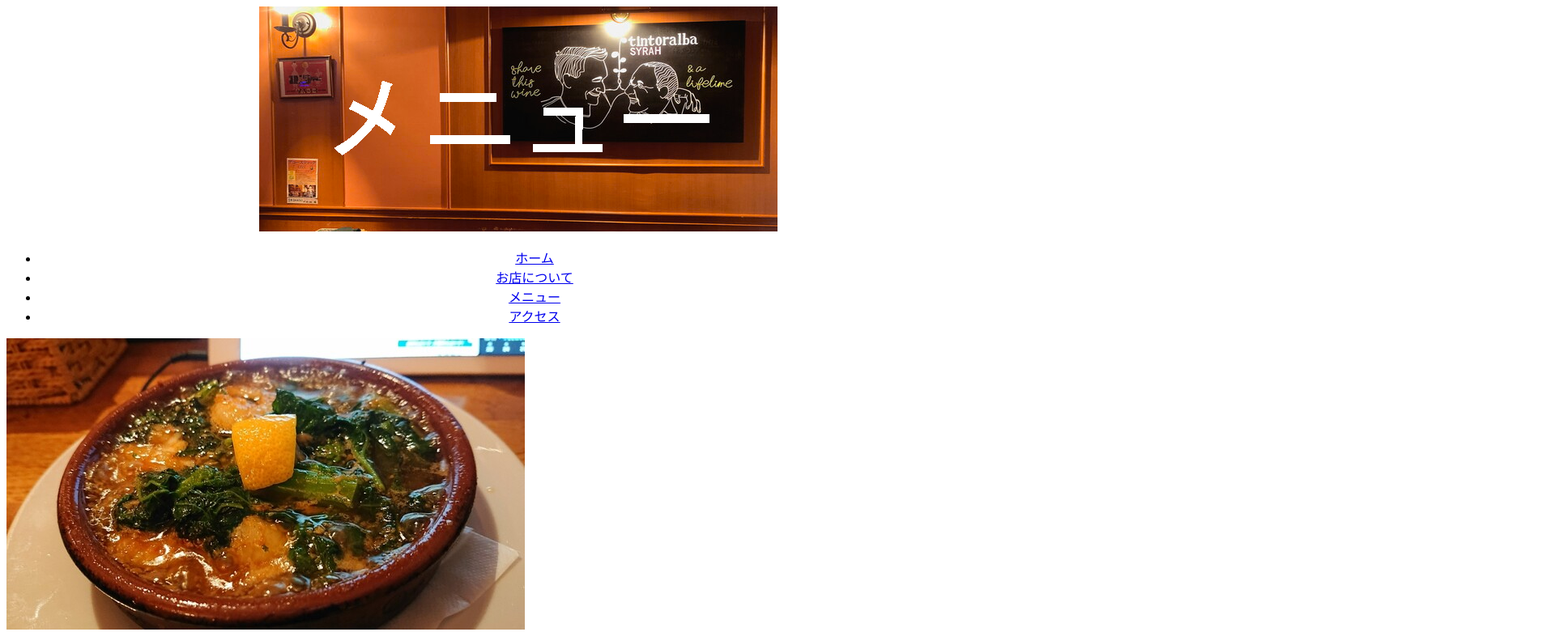
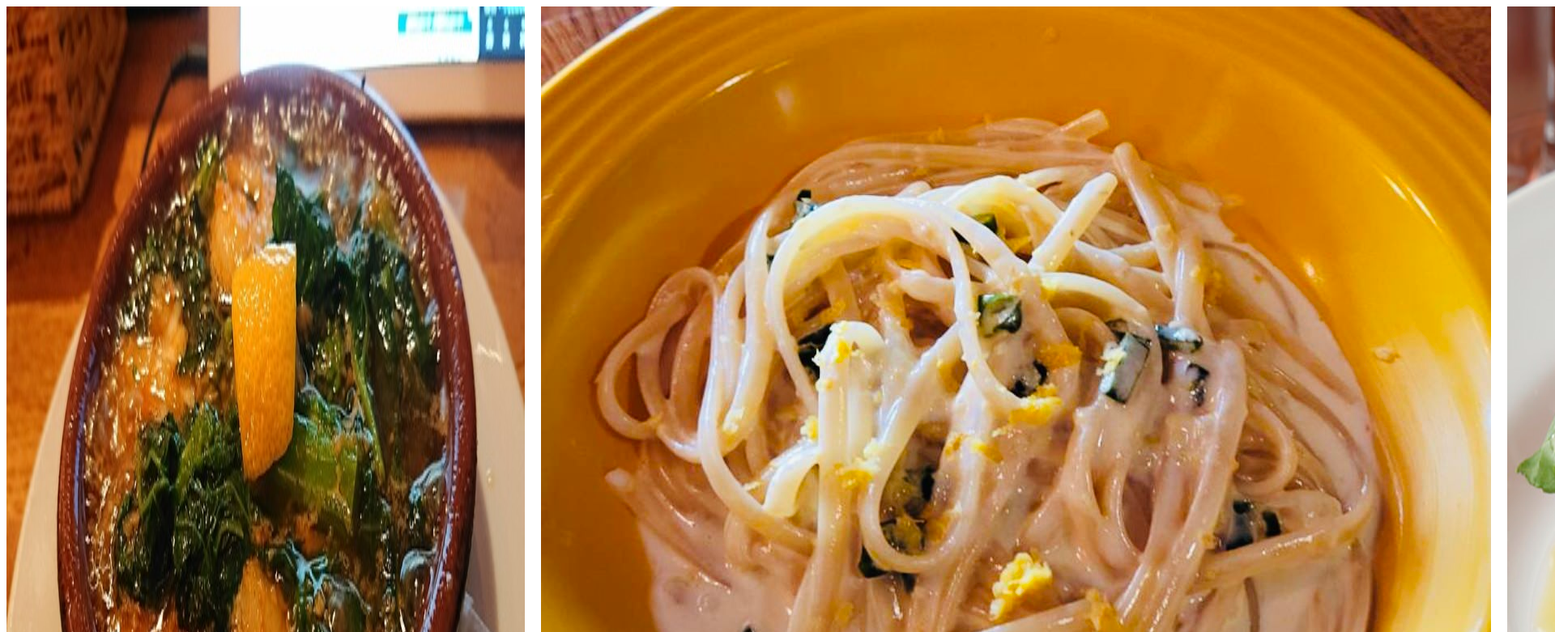
Before and after one commit to ojimarin/2025-, a plain HTML site: page Italian/menu.html in a window 1280 px wide. Shown: the top 781 px of the page at 81% size, 1920 px wide, since content can reach past the window. Drawn offline with Linux system fonts and the light colour scheme.

Commit message:
Update menu.html

```diff
--- a/Italian/menu.html
+++ b/Italian/menu.html
@@ -1,26 +1,52 @@
 <!DOCTYPE html>
 <html lang="ja">
 <head>
-<meta charset="UTF-8">
-<title>メニュー - Trattoria Felice</title>
-<link rel="stylesheet" href="css/style.css">
+    <meta charset="UTF-8">
+    <title>画像3枚 横並びのサンプル</title>
+    <style>
+        /* ここにCSSを記述します */
+        /*
+         * 外部ファイルにすることも推奨されますが、
+         * 今回は簡単のため<style>タグ内に記述します。
+         */
 
+        .image-container {
+            /* 1. Flexboxを有効にして子要素を横並びにする */
+            display: flex;
+
+            /* 2. 子要素間の間隔を設定する */
+            gap: 20px; /* 画像間の間隔を20ピクセルに設定 */
+
+            /* 3. コンテナ全体を中央に配置したい場合はこれを使います */
+            /* justify-content: center; */
+
+            /* 4. コンテナの最大幅を設定しておくと見栄えが良くなります */
+            /* max-width: 900px; */
+            /* margin: 0 auto; */
+        }
+
+        .image-container img {
+            /* 5. 画像をコンテナ内で均等な大きさに設定する */
+            /* flex-grow: 1;  - 各画像を均等に拡大させる */
+            /* flex-basis: 0; - flex-growと合わせて均等幅にするための設定 */
+
+            /* 6. 画像のアスペクト比を維持しつつ、はみ出さないように調整 */
+            width: 100%; /* 親要素（.image-containerのアイテム）の幅いっぱい */
+            height: auto; /* 高さは自動調整 */
+
+            /* 7. すべての画像が同じ「見かけの」サイズになるようにします */
+            /* object-fit: cover; を使用すると、画像がトリミングされることがあります */
+            /* 今回は幅が均等で、高さが自動調整される設定が最も一般的です。 */
+        }
+    </style>
 </head>
 <body>
-<header>
-   <div style="text-align: center;"><img src="メニュー.png">
 
-        <ul>
-            <li><a href="index.html">ホーム</a></li>
-            <li><a href="about.html">お店について</a></li>
-            <li><a href="menu.html">メニュー</a></li>
-            <li><a href="access.html">アクセス</a></li>
-        </ul>
-</header>
-   <div class="image-container">
-        <img src="アヒージョ.jpg" alt="画像1">
-        <img src="こだわり1絶品パスタ.jpg" alt="画像2">
-        <img src="トマトとモッツァレラチーズ.jpg" alt="画像3">
+    <div class="image-container">
+        <img src="アヒージョ.jpg" alt="画像1の説明">
+        <img src="こだわり1絶品パスタ.jpg" alt="画像2の説明">
+        <img src="トマトとモッツァレラチーズ.jpg" alt="画像3の説明">
     </div>
+
 </body>
 </html>
```
